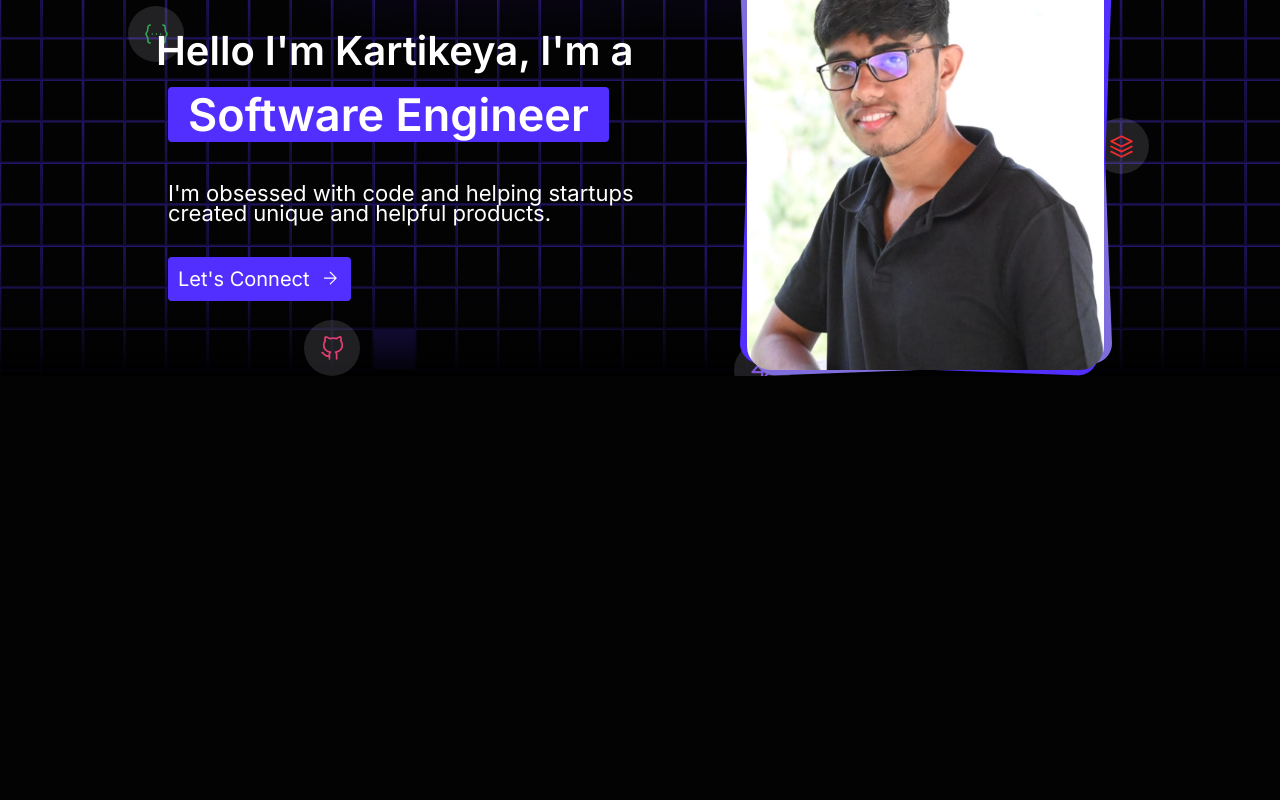
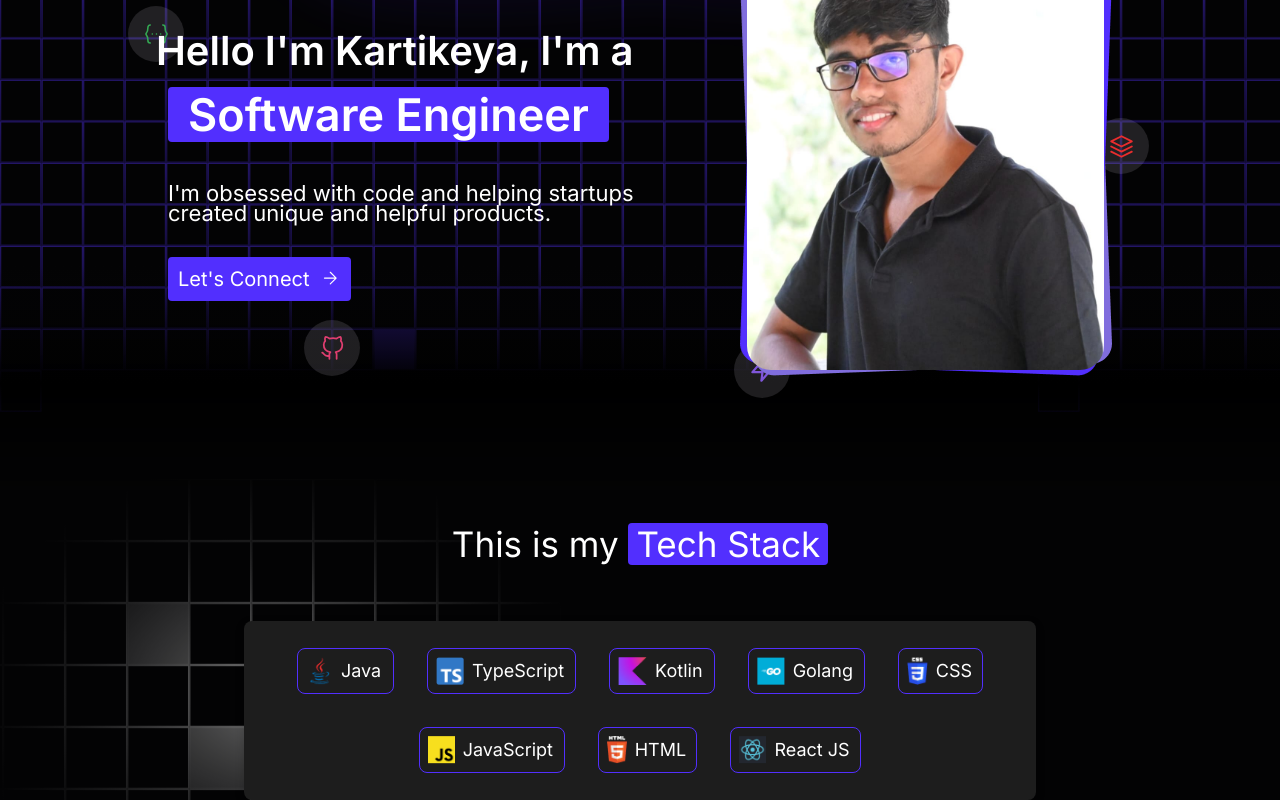
Before and after one commit to Kaarti22/portfolio-application, a Next.js app: page / in a window 1280 px wide. Shown: the part 294-1094 px from the top of the page. Before the commit the page ends 800 px from the top, so only its background shows below. Built offline with nearby package versions, Linux system fonts and the light colour scheme.

Commit message:
skills section completed

```diff
--- /dev/null
+++ b/app/components/Section/SectionContainer.tsx
@@ -0,0 +1,13 @@
+import React from "react";
+
+type Props = React.PropsWithChildren<{
+    id: string;
+}>
+
+const SectionContainer = ({ children, id }: Props) => {
+  return <section id={id} className="w-full relative flex justify-center z-30">
+    {children}
+  </section>;
+};
+
+export default SectionContainer;
--- /dev/null
+++ b/app/components/Section/SectionHeader.tsx
@@ -0,0 +1,20 @@
+import React from "react";
+
+interface SectionHeaderProps {
+  plainText: string;
+  highlightText: string;
+}
+
+const SectionHeader: React.FC<SectionHeaderProps> = ({
+  plainText,
+  highlightText,
+}) => {
+  return (
+    <h2 className="text-[22px] md:text-[35px] px-20 text-center">
+      {plainText}{" "}
+      <span className="highlight px-2 whitespace-nowrap">{highlightText}</span>
+    </h2>
+  );
+};
+
+export default SectionHeader;
--- a/app/components/Sections.tsx
+++ b/app/components/Sections.tsx
@@ -1,9 +1,11 @@
 import React from 'react'
 import Hero from './Hero/Hero'
+import Skills from './Skills/Skills'
 
 const Sections = () => {
   return <main className="flex flex-col gap-[142px] w-full md:max-w-screen-lg pt-[236px] md:pt-60 mx-auto">
     <Hero/>
+    <Skills/>
   </main>
 }
 
--- /dev/null
+++ b/app/components/Skills/Skill.tsx
@@ -0,0 +1,17 @@
+import React from "react";
+
+interface SkillProps {
+  name: string;
+  icon: string;
+}
+
+const Skill: React.FC<SkillProps> = ({ name, icon }) => {
+  return (
+    <div className="relative flex gap-2 p-2 border-primary border rounded-lg h-[46px]">
+      <img src={icon} alt={`${name} icon`} />
+      <p className="text-lg">{name}</p>
+    </div>
+  );
+};
+
+export default Skill;
--- /dev/null
+++ b/app/components/Skills/Skills.tsx
@@ -0,0 +1,39 @@
+import React from "react";
+import skills from "@/data/skills.json";
+import SectionContainer from "../Section/SectionContainer";
+import SectionHeader from "../Section/SectionHeader";
+import Skill from "./Skill";
+import Image from "next/image";
+
+const Skills = () => {
+  return (
+    <SectionContainer id="skills">
+      <div className="section-contents mx-[22px] md:mx-[116px]">
+        <SectionHeader plainText="This is my" highlightText="Tech Stack" />
+        <div className="card w-full px-[33px] py-[27px] flex flex-wrap flex-col md:flex-row justify-center items-center gap-[19px] md:gap-[33px]">
+          {skills.map((skill, id) => (
+            <Skill key={id} name={skill.name} icon={skill.icon} />
+          ))}
+        </div>
+      </div>
+      <>
+        <Image
+          src={"/tech_stack_grid_dark.svg"}
+          alt="Background grid decoration"
+          width={569}
+          height={373}
+          className="hidden dark:md:block -z-10 absolute -left-[135px] -top-[39px]"
+        />
+        <Image
+          src={"/tech_stack_grid.svg"}
+          alt="Background grid decoration"
+          width={569}
+          height={373}
+          className="hidden dark:hidden md:block -z-10 absolute -left-[125px] -top-[39px]"
+        />
+      </>
+    </SectionContainer>
+  );
+};
+
+export default Skills;
--- a/app/globals.css
+++ b/app/globals.css
@@ -34,4 +34,12 @@
   .highlight {
     @apply bg-primary text-white px-5 rounded-[4px];
   }
+
+  .section-contents {
+    @apply w-full flex flex-col items-center gap-10 md:gap-[50px];
+  }
+
+  .card {
+    @apply bg-card rounded-lg card-shadow;
+  }
 }
--- /dev/null
+++ b/data/skills.json
@@ -0,0 +1,34 @@
+[
+  {
+    "name": "Java",
+    "icon": "/java_icon.png"
+  },
+  {
+    "name": "TypeScript",
+    "icon": "/ts_icon.png"
+  },
+  {
+    "name": "Kotlin",
+    "icon": "/kotlin_icon.png"
+  },
+  {
+    "name": "Golang",
+    "icon": "/go_icon.png"
+  },
+  {
+    "name": "CSS",
+    "icon": "/css_icon.png"
+  },
+  {
+    "name": "JavaScript",
+    "icon": "/js_icon.png"
+  },
+  {
+    "name": "HTML",
+    "icon": "/html_icon.png"
+  },
+  {
+    "name": "React JS",
+    "icon": "/react_icon.png"
+  }
+]
```
